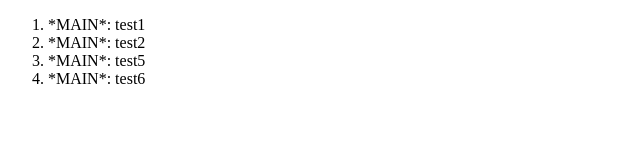
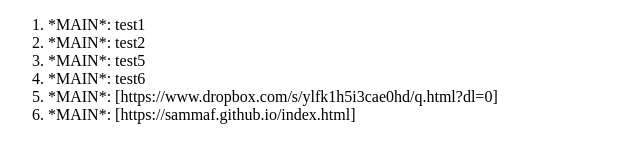
Before and after one commit to sammaf/sammaf.github.io, a plain HTML site: page index.html in a window 1280 px wide. Shown: the whole page, without its empty margins (0-640 px from the left). Drawn offline with Linux system fonts and the light colour scheme.

Commit message:
first commit1

```diff
--- a/index.html
+++ b/index.html
@@ -14,6 +14,10 @@
  test5 </li>
         <li>*MAIN*:
  test6 </li>
+        <li>*MAIN*:
+ [https://www.dropbox.com/s/ylfk1h5i3cae0hd/q.html?dl=0] </li>
+        <li>*MAIN*:
+ [https://sammaf.github.io/index.html] </li>
       </ol>
     </div>
   </body>
```
